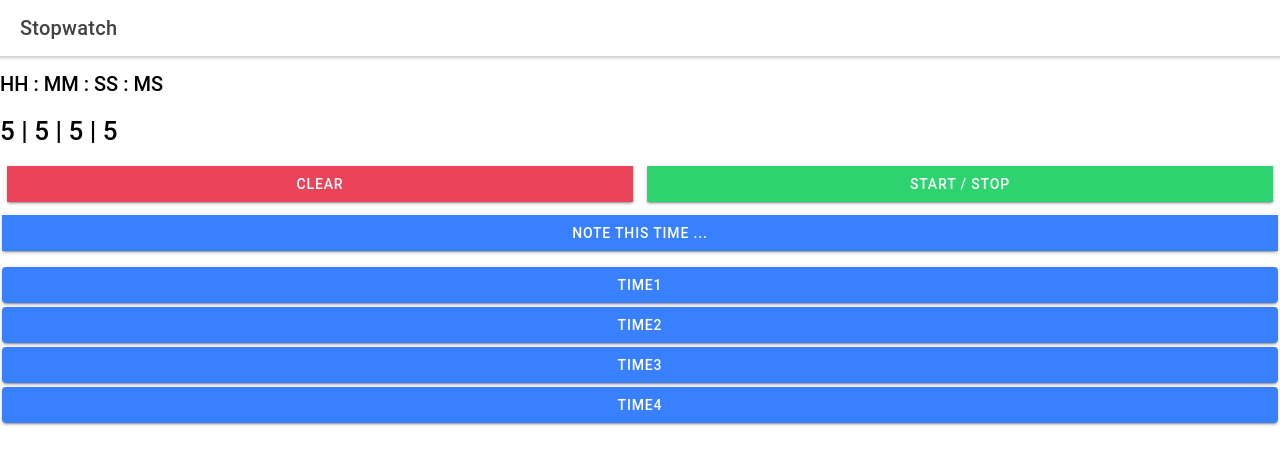
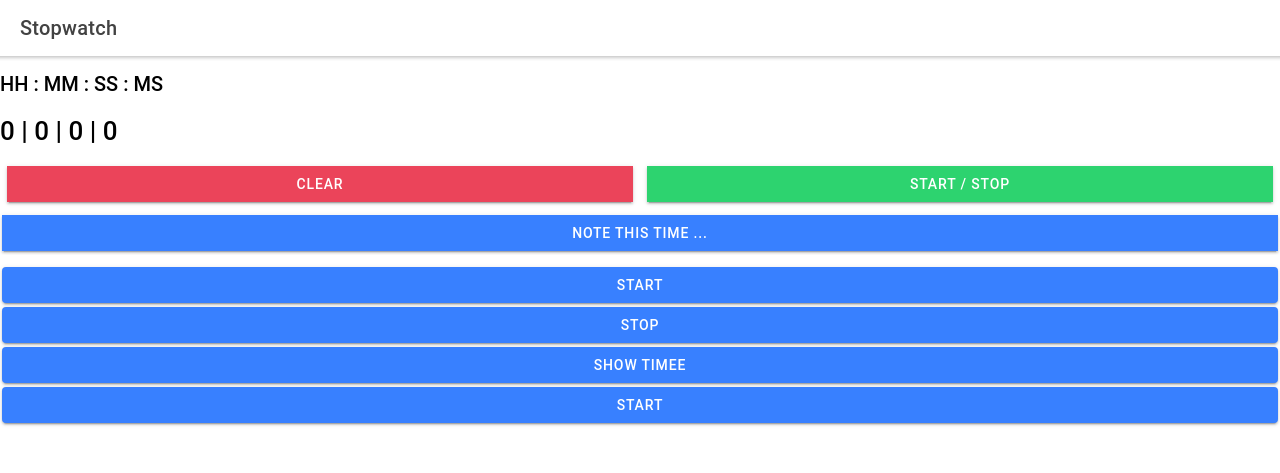
Before and after one commit to Mayank-MP05/Timer-Clock-Stopwatch-Ionic-React-App, a React (Create React App) app: page /stopwatch in a window 1280 px wide. Shown: the top 473 px of the page. Built offline with nearby package versions, Linux system fonts and the light colour scheme.

Commit message:
Start Stop and Reset Functions Working Fine

```diff
--- a/src/components/Timerdial.tsx
+++ b/src/components/Timerdial.tsx
@@ -11,6 +11,7 @@ interface ContainerProps {
 }
 
 const Timerdial: React.FC<ContainerProps> = ({ clock }) => {
+  //console.log(clock);
   return (
     <div className='container d-flex justifyc-content-center ion-justify-content-center'>
       <h4>HH : MM : SS : MS</h4>
--- a/src/pages/Clock.tsx
+++ b/src/pages/Clock.tsx
@@ -21,20 +21,6 @@ let clock = {
   ms: 5,
 };
 
-const LocalTime = () => {
-  let date = Moment().tz("America/Los_Angeles");
-  /*
-America/New_York
-America/Los_Angeles
-Asia/Tokyo
-Australia/Sydney
-Asia/Colombo => Pune
-Asia/Dubai
-  */
-
-  let dateObj = date.toDate();
-  console.log(dateObj);
-};
 const LocationList = {
   labels: [
     "London , UK",
@@ -51,36 +37,48 @@ const LocationList = {
     "Asia/Dubai",
   ],
 };
-const GetTime = () => {
-  let dt = new Date();
-  console.log(dt);
-  let hh, mm, ss, ms;
-  hh = dt.getHours();
-  mm = dt.getMinutes();
-  ss = dt.getSeconds();
-  ms = dt.getMilliseconds();
-  clock = {
-    hh,
-    mm,
-    ss,
-    ms,
-  };
-  return clock;
-  console.log(clock);
-};
 
 const Clock: React.FC = () => {
+  // Time and Location State Objects
   const [time, settime] = useState({
     hh: 0,
     mm: 0,
     ss: 0,
     ms: 0,
   });
+  const [locate, setLocate] = useState("Asia/Colombo");
 
-  const [Location, setLocation] = useState("Pune , IND");
+  // Custom Needed Functions
+  const LocationTime = (key: string) => {
+    let date = Moment().tz(key);
+    let dateObj = date.toDate();
+    //console.log(dateObj);
+    return dateObj;
+  };
+  const GetTime = (locate: string) => {
+    let dt = LocationTime(locate);
+    //console.log(dt);
+    let hh, mm, ss, ms;
+    hh = dt.getHours();
+    mm = dt.getMinutes();
+    ss = dt.getSeconds();
+    ms = dt.getMilliseconds();
+    let clock = {
+      hh,
+      mm,
+      ss,
+      ms,
+    };
+    return clock;
+  };
+
+  //Useeffect to Update changes to UI
   useEffect(() => {
-    settime(GetTime());
-  }, []);
+    setInterval(() => {
+      settime(GetTime(locate));
+    }, 3000);
+    //console.log(locate);
+  });
   return (
     <IonPage>
       <IonHeader>
@@ -96,7 +94,7 @@ const Clock: React.FC = () => {
         </IonHeader>
         {/* Location Name */}
         <IonText class='ion-text-align-center'>
-          <h2>{Location}</h2>
+          <h2>{locate}</h2>
         </IonText>
 
         {/* Analog Clock Goes Here */}
@@ -108,7 +106,7 @@ const Clock: React.FC = () => {
         </p>
 
         {/* Digital Dial */}
-        <Timerdial clock={clock} />
+        <Timerdial clock={time} />
 
         {/* Location List */}
         <IonList>
@@ -119,11 +117,10 @@ const Clock: React.FC = () => {
                 shape='round'
                 key={LocationList.labels.indexOf(loc)}
                 onClick={() =>
-                  setLocation(
-                    LocationList.keys[LocationList.labels.indexOf(loc)]
-                  )
+                  setLocate(LocationList.keys[LocationList.labels.indexOf(loc)])
                 }>
                 {LocationList.keys[LocationList.labels.indexOf(loc)]}
+                {locate}
               </IonButton>
             );
           })}
--- a/src/pages/Stopwatch.tsx
+++ b/src/pages/Stopwatch.tsx
@@ -1,4 +1,4 @@
-import React from "react";
+import React, { useState, useEffect } from "react";
 import {
   IonContent,
   IonHeader,
@@ -14,13 +14,103 @@ import {
 import ExploreContainer from "../components/ExploreContainer";
 import "./stopwatch.css";
 import Timerdial from "../components/Timerdial";
+import { start } from "repl";
+import { TIMEOUT } from "dns";
 let clock = {
-  hh: 5,
-  mm: 5,
-  ss: 5,
-  ms: 5,
+  hh: 0,
+  mm: 0,
+  ss: 0,
+  ms: 0,
 };
+
 const Stopwatch: React.FC = () => {
+  const [Time, setTime] = useState(clock);
+  const [savedTime, setsavedTime] = useState([clock]);
+
+  const [btn, setBtn] = useState("Start");
+  const [inter, setInter] = useState(setInterval(() => {}, 10000));
+
+  const IncTime = (time: any) => {
+    //console.log(time);
+    let { hh, mm, ss, ms } = time;
+    if (ms >= 0 && ms < 9) {
+      time.ms += 1;
+    } else {
+      time.ms = 0;
+      if (ss >= 0 && ss < 59) {
+        time.ss += 1;
+      } else {
+        time.ss = 0;
+        if (mm >= 0 && mm < 59) {
+          time.mm += 1;
+        } else {
+          time.mm = 0;
+          if (hh >= 0 && hh < 12) {
+            time.hr += 1;
+          }
+        }
+      }
+    }
+    setTime({
+      hh: time.hh,
+      mm: time.mm,
+      ss: time.ss,
+      ms: time.ms,
+    });
+  };
+  let start: any;
+  const starting = () => {
+    console.log("Start");
+    start = setInterval(() => IncTime(Time), 100);
+  };
+  const stop = () => {
+    console.log("Stop");
+    let current = Time;
+    console.log(start);
+    clearInterval(start);
+    setTime({
+      hh: current.hh,
+      mm: current.mm,
+      ss: current.ss,
+      ms: current.ms,
+    });
+
+    console.log(current);
+  };
+
+  const startStop = () => {
+    console.log("Start - Stop");
+    if (btn === "Start") {
+      setInter(setInterval(() => IncTime(Time), 100));
+      setBtn("Stop");
+    } else {
+      console.log(inter);
+      clearInterval(inter);
+      setBtn("Start");
+    }
+  };
+
+  const Reset = () => {
+    console.log("Reset");
+    clearInterval(start);
+    setTime({
+      hh: 0,
+      mm: 0,
+      ss: 0,
+      ms: 0,
+    });
+  };
+
+  const dialer = (Time: any) => {
+    return <Timerdial clock={Time} />;
+  };
+
+  const NoteThisTime = () => {
+    //setsavedTime(savedTime.push(Time));
+  };
+
+  useEffect(() => {}, []);
+
   return (
     <IonPage>
       <IonHeader>
@@ -36,17 +126,20 @@ const Stopwatch: React.FC = () => {
         </IonHeader>
 
         {/* Time Dialer Component"*/}
-        <Timerdial clock={clock} />
+        {dialer(Time)}
 
         {/* Clear And Start and Stop button */}
         <IonRow>
           <IonCol size='6'>
-            <IonButton color='danger' expand='full'>
+            <IonButton color='danger' expand='full' onClick={Reset}>
               Clear
             </IonButton>
           </IonCol>
           <IonCol size='6'>
-            <IonButton color='success' expand='full'>
+            <IonButton
+              color='success'
+              expand='full'
+              onClick={() => IncTime(Time)}>
               Start / Stop
             </IonButton>
           </IonCol>
@@ -57,10 +150,18 @@ const Stopwatch: React.FC = () => {
 
         {/*Noted Time List*/}
         <IonList>
-          <IonButton expand='block'>Time1</IonButton>
-          <IonButton expand='block'>Time2</IonButton>
-          <IonButton expand='block'>Time3</IonButton>
-          <IonButton expand='block'>Time4</IonButton>
+          <IonButton expand='block' onClick={starting}>
+            Start
+          </IonButton>
+          <IonButton expand='block' onClick={stop}>
+            Stop
+          </IonButton>
+          <IonButton expand='block' onClick={() => console.log(Time)}>
+            Show Timee
+          </IonButton>
+          <IonButton expand='block' onClick={startStop}>
+            {btn}
+          </IonButton>
         </IonList>
       </IonContent>
     </IonPage>
```
